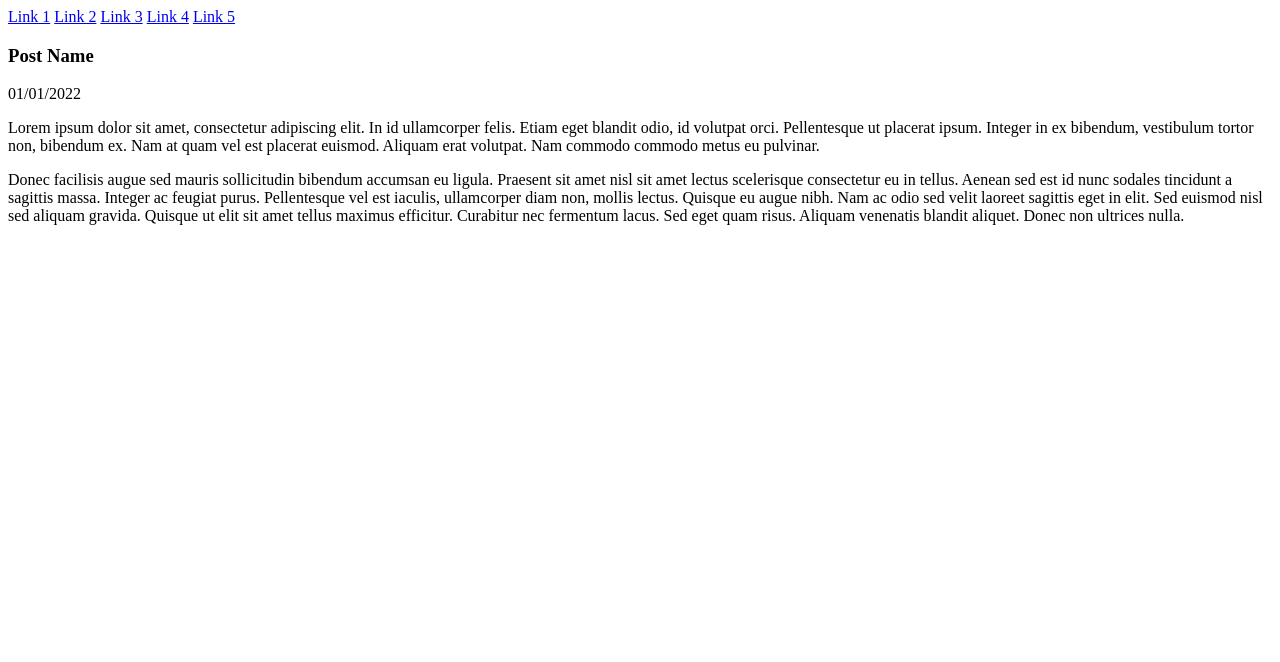
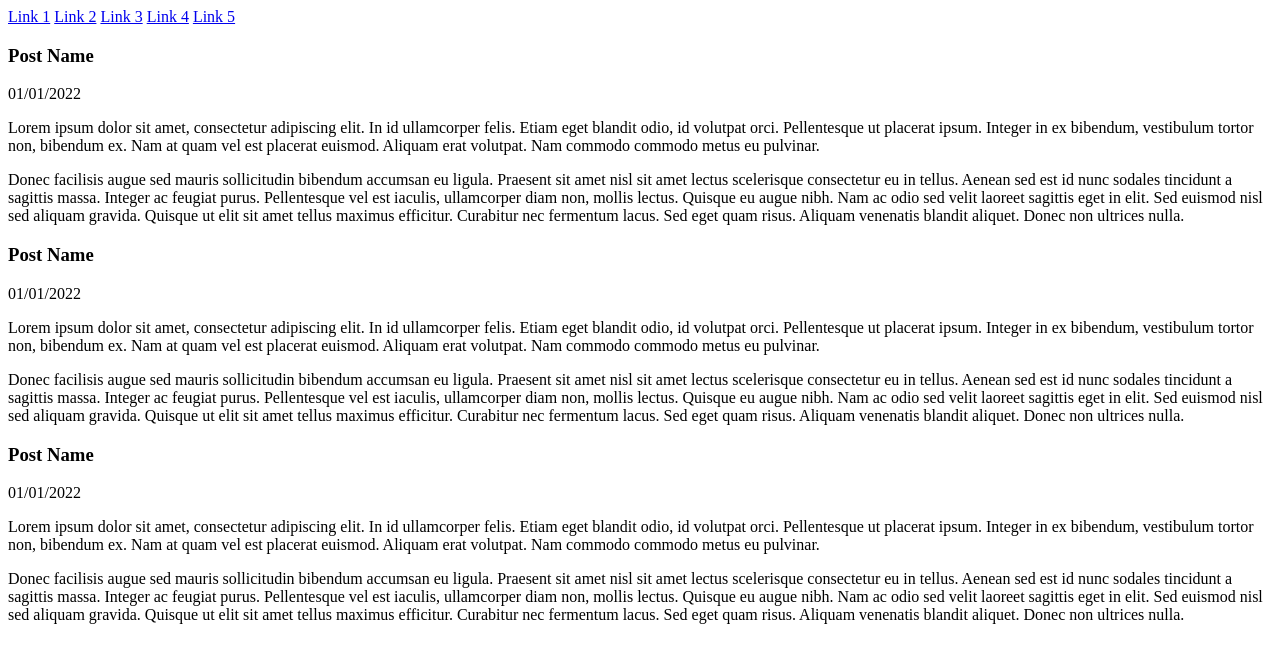
Before and after one commit to JavaSaimye/websitetemplates, a plain HTML site: page template1/index.html in a window 1280 px wide. Drawn offline with Linux system fonts and the light colour scheme.

Commit message:
MS Paint layout

```diff
--- a/template1/index.html
+++ b/template1/index.html
@@ -27,7 +27,30 @@
               <p>Donec facilisis augue sed mauris sollicitudin bibendum accumsan eu ligula. Praesent sit amet nisl sit amet lectus scelerisque consectetur eu in tellus. Aenean sed est id nunc sodales tincidunt a sagittis massa. Integer ac feugiat purus. Pellentesque vel est iaculis, ullamcorper diam non, mollis lectus. Quisque eu augue nibh. Nam ac odio sed velit laoreet sagittis eget in elit. Sed euismod nisl sed aliquam gravida. Quisque ut elit sit amet tellus maximus efficitur. Curabitur nec fermentum lacus. Sed eget quam risus. Aliquam venenatis blandit aliquet. Donec non ultrices nulla.</p>
             </div>
           </div>
+          <div class="post">
+            <div class="postHeader">
+              <h3>Post Name</h3>
+              <p>01/01/2022</p>
+            </div>
+            <div class="postContent">
+              <p>Lorem ipsum dolor sit amet, consectetur adipiscing elit. In id ullamcorper felis. Etiam eget blandit odio, id volutpat orci. Pellentesque ut placerat ipsum. Integer in ex bibendum, vestibulum tortor non, bibendum ex. Nam at quam vel est placerat euismod. Aliquam erat volutpat. Nam commodo commodo metus eu pulvinar.</p>
+              <p>Donec facilisis augue sed mauris sollicitudin bibendum accumsan eu ligula. Praesent sit amet nisl sit amet lectus scelerisque consectetur eu in tellus. Aenean sed est id nunc sodales tincidunt a sagittis massa. Integer ac feugiat purus. Pellentesque vel est iaculis, ullamcorper diam non, mollis lectus. Quisque eu augue nibh. Nam ac odio sed velit laoreet sagittis eget in elit. Sed euismod nisl sed aliquam gravida. Quisque ut elit sit amet tellus maximus efficitur. Curabitur nec fermentum lacus. Sed eget quam risus. Aliquam venenatis blandit aliquet. Donec non ultrices nulla.</p>
+            </div>
+          </div>
+          <div class="post">
+            <div class="postHeader">
+              <h3>Post Name</h3>
+              <p>01/01/2022</p>
+            </div>
+            <div class="postContent">
+              <p>Lorem ipsum dolor sit amet, consectetur adipiscing elit. In id ullamcorper felis. Etiam eget blandit odio, id volutpat orci. Pellentesque ut placerat ipsum. Integer in ex bibendum, vestibulum tortor non, bibendum ex. Nam at quam vel est placerat euismod. Aliquam erat volutpat. Nam commodo commodo metus eu pulvinar.</p>
+              <p>Donec facilisis augue sed mauris sollicitudin bibendum accumsan eu ligula. Praesent sit amet nisl sit amet lectus scelerisque consectetur eu in tellus. Aenean sed est id nunc sodales tincidunt a sagittis massa. Integer ac feugiat purus. Pellentesque vel est iaculis, ullamcorper diam non, mollis lectus. Quisque eu augue nibh. Nam ac odio sed velit laoreet sagittis eget in elit. Sed euismod nisl sed aliquam gravida. Quisque ut elit sit amet tellus maximus efficitur. Curabitur nec fermentum lacus. Sed eget quam risus. Aliquam venenatis blandit aliquet. Donec non ultrices nulla.</p>
+            </div>
+          </div>
         </div>
+      </div>
+      <div id="footer">
+
       </div>
     </div>
   </body>
```
Also changed, not shown: template1/template.png (added).
